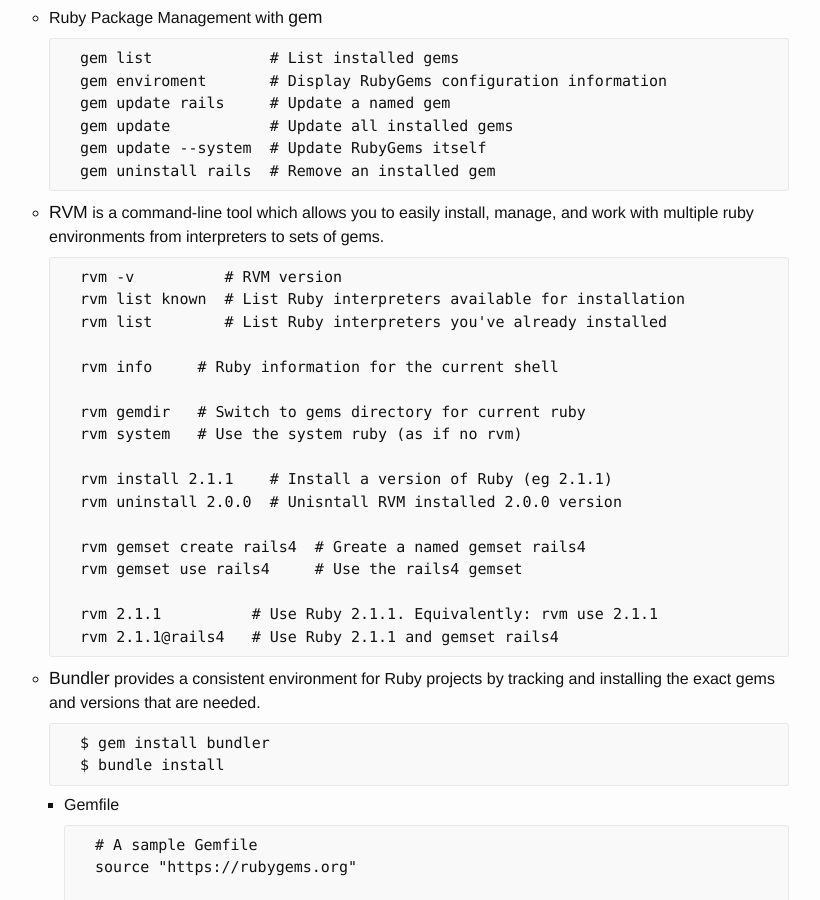
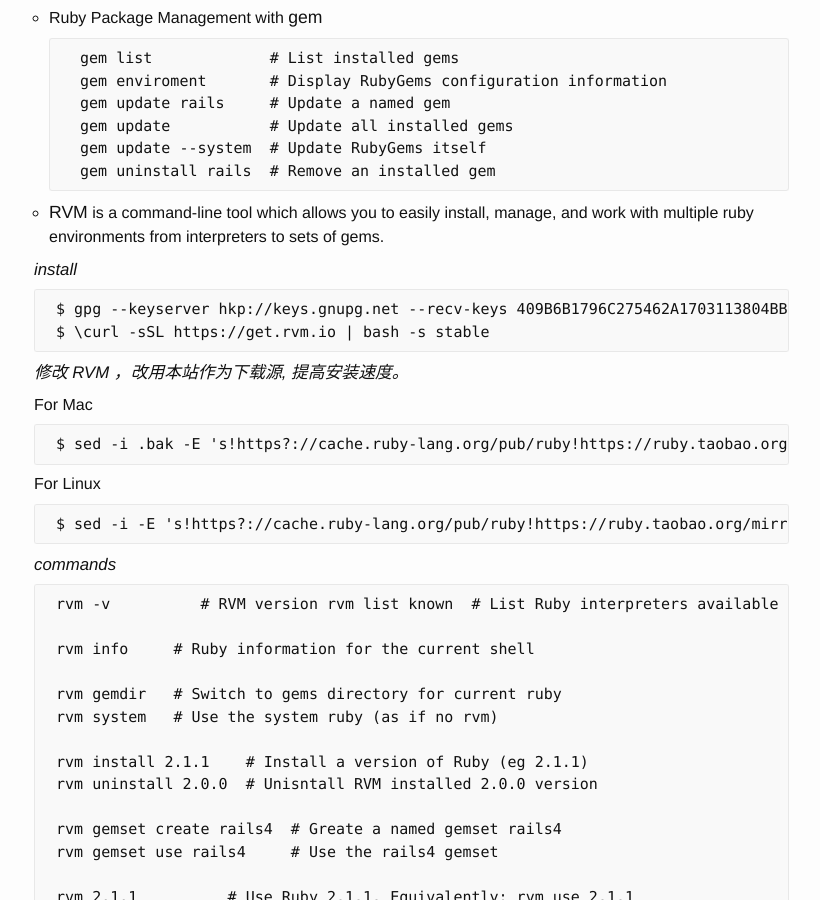
Before and after one commit to ousiax/ousiax.github.io, a Jekyll site: the page built from _posts/2016-04-04-ruby-notes-1-overview.md, in a window 1280 px wide and 900 px high, scrolled down 3438 px. Shown: the whole window, without its empty margins (236-1056 px from the left). Built offline with Jekyll 4.4.1, drawn with Linux system fonts in a browser that asks for light colours; comment, search, counter and statistics services are not loaded.

Commit message:
Update 2016-04-04-ruby-notes-1-overview.md

```diff
--- a/_posts/2016-04-04-ruby-notes-1-overview.md
+++ b/_posts/2016-04-04-ruby-notes-1-overview.md
@@ -168,23 +168,38 @@
 
     * **RVM** is a command-line tool which allows you to easily install, manage, and work with multiple ruby environments from interpreters to sets of gems.
 
-            rvm -v          # RVM version
-            rvm list known  # List Ruby interpreters available for installation
-            rvm list        # List Ruby interpreters you've already installed
+    *install*
 
-            rvm info     # Ruby information for the current shell
+        $ gpg --keyserver hkp://keys.gnupg.net --recv-keys 409B6B1796C275462A1703113804BB82D39DC0E3
+        $ \curl -sSL https://get.rvm.io | bash -s stable
 
-            rvm gemdir   # Switch to gems directory for current ruby
-            rvm system   # Use the system ruby (as if no rvm)
+    *修改 RVM ，改用本站作为下载源, 提高安装速度。*
 
-            rvm install 2.1.1    # Install a version of Ruby (eg 2.1.1)
-            rvm uninstall 2.0.0  # Unisntall RVM installed 2.0.0 version
+    For Mac
 
-            rvm gemset create rails4  # Greate a named gemset rails4
-            rvm gemset use rails4     # Use the rails4 gemset
+        $ sed -i .bak -E 's!https?://cache.ruby-lang.org/pub/ruby!https://ruby.taobao.org/mirrors/ruby!' $rvm_path/config/db
 
-            rvm 2.1.1          # Use Ruby 2.1.1. Equivalently: rvm use 2.1.1
-            rvm 2.1.1@rails4   # Use Ruby 2.1.1 and gemset rails4
+    For Linux
+
+        $ sed -i -E 's!https?://cache.ruby-lang.org/pub/ruby!https://ruby.taobao.org/mirrors/ruby!' $rvm_path/config/db
+
+    *commands*
+
+        rvm -v          # RVM version rvm list known  # List Ruby interpreters available for installation rvm list        # List Ruby interpreters you've already installed
+
+        rvm info     # Ruby information for the current shell
+
+        rvm gemdir   # Switch to gems directory for current ruby
+        rvm system   # Use the system ruby (as if no rvm)
+
+        rvm install 2.1.1    # Install a version of Ruby (eg 2.1.1)
+        rvm uninstall 2.0.0  # Unisntall RVM installed 2.0.0 version
+
+        rvm gemset create rails4  # Greate a named gemset rails4
+        rvm gemset use rails4     # Use the rails4 gemset
+
+        rvm 2.1.1          # Use Ruby 2.1.1. Equivalently: rvm use 2.1.1
+        rvm 2.1.1@rails4   # Use Ruby 2.1.1 and gemset rails4
 
     * **Bundler** provides a consistent environment for Ruby projects by tracking and installing the exact gems and versions that are needed.
 
```
Also changed, not shown: other parts of _posts/2016-04-04-ruby-notes-1-overview.md (+2 -0 lines).
